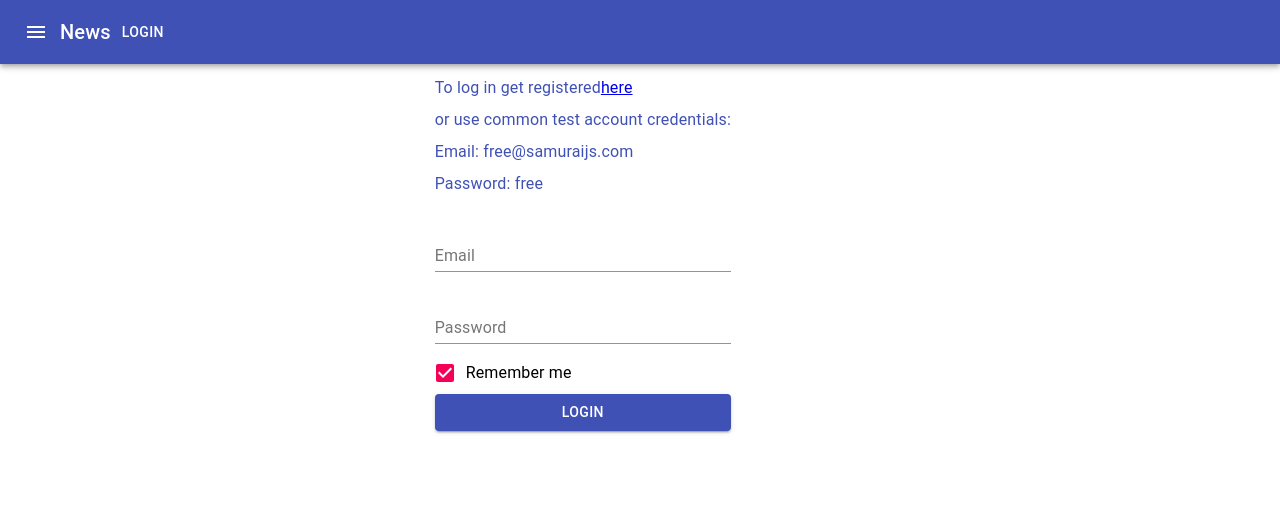
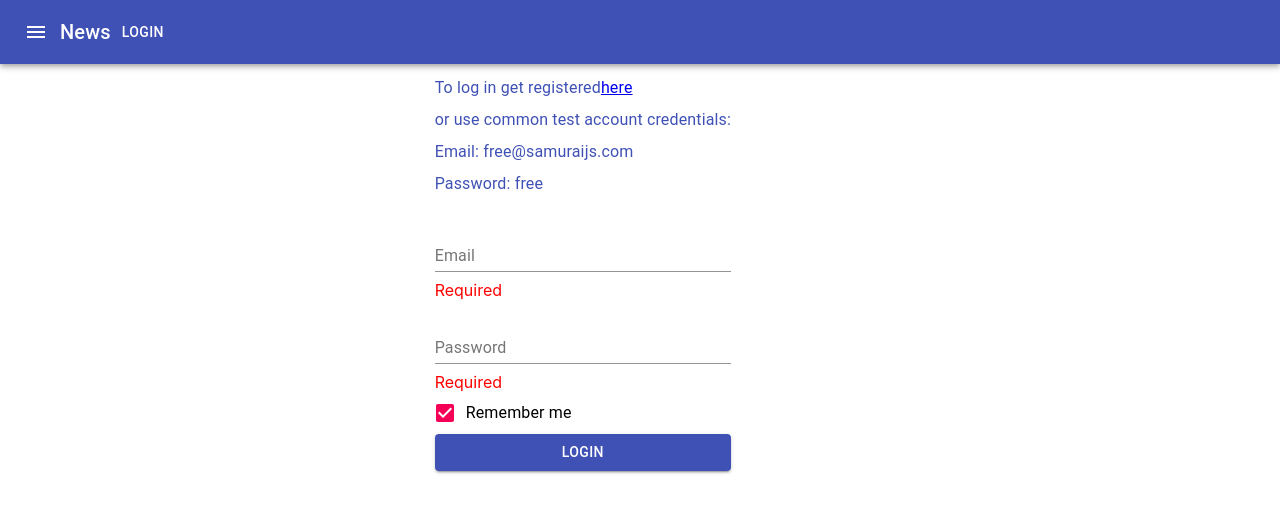
Before and after one commit to RamanSlinka/CopyTodo, a React (Create React App) app: page /login in a window 1280 px wide. Both pictures are taken after a click on the label "Remember me". Shown: the top 512 px of the page. Built offline with nearby package versions, Linux system fonts and the light colour scheme.

Commit message:
16 lesson - Login, Router, App initializing, Formik

```diff
--- a/src/features/Login/Login.tsx
+++ b/src/features/Login/Login.tsx
@@ -1,7 +1,44 @@
 import React from 'react'
 import {Checkbox, FormControl, FormControlLabel, FormGroup, FormLabel, TextField, Button, Grid} from '@material-ui/core'
+import {useFormik} from "formik";
+
+
+type FormikErrorType = {
+    email?: string
+    password?: string
+    rememberMe?: boolean
+}
+
 
 export const Login = () => {
+    const formik = useFormik({
+        initialValues: {
+            email: '',
+            password: '',
+            rememberMe: false
+        },
+        validate: (values) => {
+            const errors: FormikErrorType = {};
+            if (!values.email) {
+                errors.email = 'Required';
+            } else if (!/^[A-Z0-9._%+-]+@[A-Z0-9.-]+\.[A-Z]{2,4}$/i.test(values.email)) {
+                errors.email = 'Invalid email address';
+            }
+            if(!values.password) {
+                errors.password = 'Required';
+            } else if (values.password.length < 4) {
+                errors.password = 'Password must be 4 characters or more'
+            }
+
+
+            return errors;
+        },
+        onSubmit: values => {
+            alert(JSON.stringify(values));
+        },
+    })
+
+
     return <Grid container justify="center">
         <Grid item xs={4}>
             <FormControl>
@@ -15,22 +52,36 @@ export const Login = () => {
                     <p>Email: free@samuraijs.com</p>
                     <p>Password: free</p>
                 </FormLabel>
+                <form onSubmit={formik.handleSubmit}>
                 <FormGroup>
                     <TextField
                         label="Email"
                         margin="normal"
+                        type='email'
+                        name='email'
+                        value={formik.values.email}
+                        onChange={formik.handleChange}
                     />
+                    {formik.errors.email && <div style={{'color': 'red'}}>{formik.errors.email}</div> }
+
                     <TextField
                         type="password"
                         label="Password"
                         margin="normal"
+                        name='password'
+                        value={formik.values.password}
+                        onChange={formik.handleChange}
                     />
+                    {formik.errors.password && <div style={{'color': 'red'}}>{formik.errors.password}</div> }
                     <FormControlLabel
                         label={'Remember me'}
-                        control={<Checkbox />}
+                        control={<Checkbox name='rememberMe'
+                                           checked={formik.values.rememberMe}
+                                           onChange={formik.handleChange} />}
                     />
                     <Button type={'submit'} variant={'contained'} color={'primary'}>Login</Button>
                 </FormGroup>
+                    </form>
             </FormControl>
         </Grid>
     </Grid>
```
Also changed, not shown: 1 other file (tests, documents, lock files or other folders).
